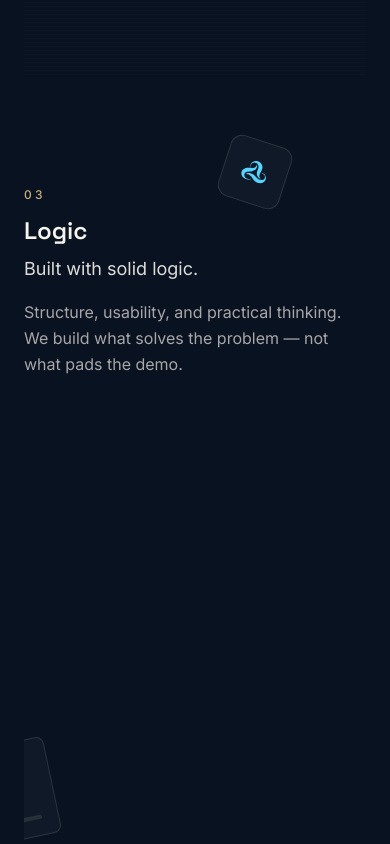
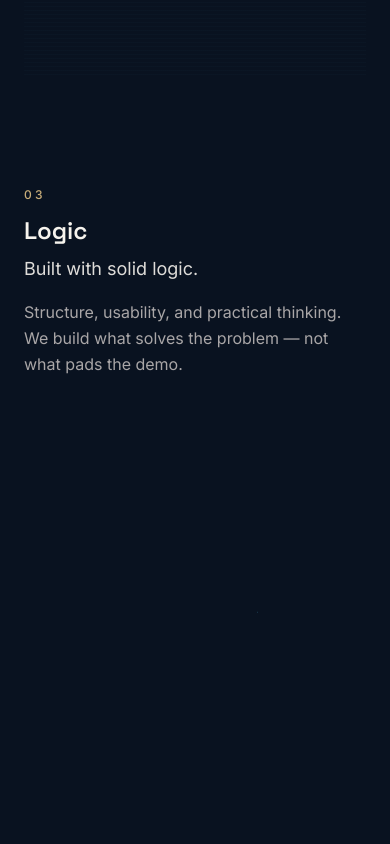
Before and after one commit to CreativeCodeLogic-owner/creativecodelogic, a React (Vite) app: page / in a window 390 px wide. Shown: the part 2600-3444 px from the top of the page. Built offline with nearby package versions, Linux system fonts and the light colour scheme.

Commit message:
feat: World Logic — blueprint construction of the mark

```diff
--- a/scripts/verify6.mjs
+++ b/scripts/verify6.mjs
@@ -164,6 +164,36 @@
     });
   }
 
+  // --- 3b. logic blueprint ----------------------------------------------------
+  // assemble the mark: put the stage centre ~40% up the viewport (scrub → 1)
+  await page.evaluate(() => {
+    const stage = document.querySelector('[data-world="2"] [data-stage]');
+    const r = stage.getBoundingClientRect();
+    const target = r.top + window.scrollY + r.height / 2 - window.innerHeight * 0.4;
+    window.scrollTo({ top: target, behavior: "instant" });
+  });
+  await sleep(1400); // scrub settle
+  out.logic = await page.evaluate(() => {
+    const panel = document.querySelector('[data-world="2"]');
+    if (!panel) return null;
+    return {
+      blueprint: panel.querySelectorAll("[data-blueprint]").length,
+      guides: panel.querySelectorAll("[data-guide]").length, // 3 circles + 2 centre lines
+      loops: panel.querySelectorAll("[data-loop]").length,
+      ticks: panel.querySelectorAll("[data-tick]").length,
+      fragments: panel.querySelectorAll("[data-fragment]").length, // old mechanic, must be 0
+      hasPersonalText: /ghassan|weekly report|revenue|uptime|save changes|earned/i.test(
+        panel.textContent || "",
+      ),
+    };
+  });
+  out.logicLoopDrag = await page.evaluate(() => {
+    // once assembled the three loops carry the grab cursor (drag → springs back)
+    const loops = [...document.querySelectorAll('[data-world="2"] [data-loop]')];
+    return loops.length === 3 && loops.every((l) => l.classList.contains("cursor-grab"));
+  });
+  await page.screenshot({ path: `${OUT}/full-logic.png` });
+
   // --- 4. process dots fill ---------------------------------------------------
   await page.evaluate(() => {
     const el = document.querySelector("[data-steps]");
--- a/src/components/worlds/WorldLogic.tsx
+++ b/src/components/worlds/WorldLogic.tsx
@@ -1,113 +1,75 @@
-import { useLayoutEffect, useRef } from "react";
-import { Triquetra } from "@/components/Triquetra";
+import { useLayoutEffect, useMemo, useRef } from "react";
+import { TRIQUETRA_LOOPS, TRIQUETRA_VIEWBOX } from "@/data/triquetra";
 import { gsap } from "@/lib/scroll";
 import { usePrefersReducedMotion } from "@/hooks/usePrefersReducedMotion";
 
-type Fragment = {
-  kind: "label" | "toggle" | "input" | "card" | "slider" | "badge" | "button" | "logo";
-  /** final grid position (% of the fragments container) and width */
-  x: number;
-  y: number;
-  w?: string;
-  /** centre the fragment horizontally instead of using x */
-  cx?: boolean;
-  /** extra landing delay in the scrub timeline (the keystone) */
-  late?: number;
-  /** scattered start: pixel offsets + rotation (deg) */
-  sx: number;
-  sy: number;
-  r: number;
-  title?: string;
-  value?: string;
-  bar?: string;
-  text?: string;
-};
+// The mark reads as a technical drawing: faint construction geometry that the
+// three loops trace over, then a low fill so it stays a "drawing", not a solid.
+const GUIDE_DRAW_OPACITY = 0.35;
+const GUIDE_RESOLVED_OPACITY = 0.14; // ~40% of the draw opacity
+const LOOP_FILL_OPACITY = 0.12;
+const TICK_OPACITY = 0.3;
+const DRAG_CLAMP = 40; // px, any direction
+const VIEW = 512; // TRIQUETRA_VIEWBOX is "0 0 512 512"
 
-const FRAGMENTS: Fragment[] = [
-  { kind: "label", text: "Weekly report", x: 0, y: 0, sx: -160, sy: -70, r: -8 },
-  { kind: "toggle", x: 88, y: 1, sx: 180, sy: -110, r: 11 },
-  { kind: "input", text: "ghassan@ccl.dev", x: 0, y: 20, w: "62%", sx: -220, sy: 60, r: 6 },
-  { kind: "card", title: "Revenue", value: "+18%", bar: "66%", x: 0, y: 44, w: "44%", sx: -120, sy: 150, r: -12 },
-  { kind: "card", title: "Uptime", value: "99.98%", bar: "94%", x: 52, y: 44, w: "44%", sx: 200, sy: 140, r: 9 },
-  { kind: "slider", x: 0, y: 70, w: "56%", sx: -180, sy: 220, r: -6 },
-  { kind: "badge", text: "Earned ✦", x: 66, y: 71, sx: 140, sy: 60, r: 14 },
-  { kind: "button", text: "Save changes", x: 66, y: 88, w: "34%", sx: 220, sy: 200, r: -10 },
-  // the keystone: the mark itself, snapping in last at top-centre
-  { kind: "logo", x: 0, y: 2, cx: true, late: 0.2, sx: 60, sy: -300, r: 18 },
-];
+type Guide = { cx: number; cy: number; r: number };
+type Tick = { x1: number; y1: number; x2: number; y2: number };
 
-function FragmentBody({ f }: { f: Fragment }) {
-  switch (f.kind) {
-    case "label":
-      return (
-        <p className="text-xs font-medium tracking-[0.2em] text-mist uppercase">
-          {f.text}
-        </p>
-      );
-    case "toggle":
-      return (
-        <div className="flex h-7 w-12 items-center rounded-full border border-accent/50 bg-accent/10 px-1">
-          <div className="ml-auto h-5 w-5 rounded-full bg-accent" />
-        </div>
-      );
-    case "input":
-      return (
-        <div className="rounded-md border border-ink/15 px-4 py-2.5 text-sm text-mist">
-          {f.text}
-        </div>
-      );
-    case "card":
-      return (
-        <div className="rounded-lg border border-ink/12 bg-ink/[0.03] p-4">
-          <p className="text-xs text-mist">{f.title}</p>
-          <p className="mt-1 font-display text-lg font-medium text-ink">
-            {f.value}
-          </p>
-          <div className="mt-3 h-1 rounded bg-ink/10">
-            <div
-              className="h-1 rounded bg-accent/70"
-              style={{ width: f.bar }}
-            />
-          </div>
-        </div>
-      );
-    case "slider":
-      return (
-        <div className="relative flex h-6 items-center">
-          <div className="h-px w-full bg-ink/20" />
-          <div className="absolute left-[35%] h-3.5 w-3.5 rounded-full border-2 border-accent bg-navy" />
-        </div>
-      );
-    case "badge":
-      return (
-        <span className="inline-flex items-center rounded-full border border-sand/50 px-3 py-1 text-xs text-sand">
-          {f.text}
-        </span>
-      );
-    case "button":
-      return (
-        <div className="rounded-full border border-accent/60 bg-accent/10 px-5 py-2.5 text-center text-sm font-medium text-accent">
-          {f.text}
-        </div>
-      );
-    case "logo":
-      return (
-        <div className="flex h-16 w-16 items-center justify-center rounded-xl border border-ink/12 bg-ink/[0.03] p-3">
-          <Triquetra className="h-full w-full" />
-        </div>
-      );
+/**
+ * Approximate each loop's bounding circle from its path (centroid + average
+ * radius), the composition centre from the loop centroids, and a few tick
+ * marks along the centre lines. Sampled once at mount — pure geometry, no text.
+ */
+function buildGeometry(): { guides: Guide[]; center: { x: number; y: number }; ticks: Tick[] } {
+  const sampler = document.createElementNS("http://www.w3.org/2000/svg", "path");
+  const guides = TRIQUETRA_LOOPS.map<Guide>((d) => {
+    sampler.setAttribute("d", d);
+    const len = sampler.getTotalLength();
+    const steps = Math.max(64, Math.round(len / 6));
+    let sx = 0;
+    let sy = 0;
+    const pts: { x: number; y: number }[] = [];
+    for (let i = 0; i <= steps; i++) {
+      const p = sampler.getPointAtLength((i / steps) * len);
+      pts.push({ x: p.x, y: p.y });
+      sx += p.x;
+      sy += p.y;
+    }
+    const cx = sx / pts.length;
+    const cy = sy / pts.length;
+    let r = 0;
+    for (const p of pts) r += Math.hypot(p.x - cx, p.y - cy);
+    return { cx, cy, r: r / pts.length };
+  });
+  const center = {
+    x: guides.reduce((a, g) => a + g.cx, 0) / guides.length,
+    y: guides.reduce((a, g) => a + g.cy, 0) / guides.length,
+  };
+  const ticks: Tick[] = [];
+  for (const d of [60, 120, 180]) {
+    // vertical ticks along the horizontal centre line
+    ticks.push({ x1: center.x - d, y1: center.y - 6, x2: center.x - d, y2: center.y + 6 });
+    ticks.push({ x1: center.x + d, y1: center.y - 6, x2: center.x + d, y2: center.y + 6 });
+    // horizontal ticks along the vertical centre line
+    ticks.push({ x1: center.x - 6, y1: center.y - d, x2: center.x + 6, y2: center.y - d });
+    ticks.push({ x1: center.x - 6, y1: center.y + d, x2: center.x + 6, y2: center.y + d });
   }
+  return { guides, center, ticks };
 }
 
 /**
- * World C — Logic. Generic interface fragments start scattered and rotated;
- * scroll (scrubbed, reversible) fades in a blueprint grid and snaps every
- * fragment into a tidy, aligned mini-interface. Reduced motion: final state.
+ * World C — Logic: "The Blueprint". A blueprint grid fades in, dashed
+ * construction guides (three loop circles + centre crosshair) draw over it,
+ * then the three triquetra loops trace in sequence and settle with a low fill
+ * as the guides fade back and tick marks appear. Scrubbed and reversible.
+ * Once assembled, each loop can be dragged and springs back — the "solid"
+ * proof. Reduced motion: the resolved drawing, statically.
  */
 export function WorldLogic() {
   const reduced = usePrefersReducedMotion();
   const panelRef = useRef<HTMLElement>(null);
   const assembled = useRef(false);
+  const { guides, center, ticks } = useMemo(buildGeometry, []);
 
   useLayoutEffect(() => {
     if (reduced) return;
@@ -120,58 +82,88 @@
         scrollTrigger: { trigger: panelRef.current, start: "top 78%", once: true },
       });
 
-      const fragments = gsap.utils.toArray<HTMLElement>(
-        "[data-fragment]",
+      const guideEls = gsap.utils.toArray<SVGGeometryElement>(
+        "[data-guide]",
+        panelRef.current,
+      );
+      const loopEls = gsap.utils.toArray<SVGPathElement>(
+        "[data-loop]",
         panelRef.current,
       );
 
+      // hidden start state (useLayoutEffect → set before paint, no flash)
+      gsap.set("[data-blueprint]", { opacity: 0 });
+      gsap.set("[data-tick]", { opacity: 0 });
+      guideEls.forEach((el) => gsap.set(el, { strokeDashoffset: 18, strokeOpacity: 0 }));
+      loopEls.forEach((el) => {
+        const len = el.getTotalLength();
+        el.style.strokeDasharray = `${len}`;
+        gsap.set(el, { strokeDashoffset: len, attr: { "fill-opacity": 0 } });
+      });
+
       const tl = gsap.timeline({
         scrollTrigger: {
-          trigger: "[data-fragments]",
+          trigger: "[data-stage]",
           start: "top 78%",
           end: "center 45%",
           scrub: 0.5,
           onUpdate: (self) => {
-            // once fully assembled, fragments become draggable
             const on = self.progress >= 0.98;
             if (on !== assembled.current) {
               assembled.current = on;
-              fragments.forEach((el) => el.classList.toggle("cursor-grab", on));
+              loopEls.forEach((el) => el.classList.toggle("cursor-grab", on));
             }
           },
         },
       });
-      tl.fromTo(
-        "[data-blueprint]",
-        { opacity: 0 },
-        { opacity: 1, duration: 0.3, ease: "none" },
-        0,
-      );
-      fragments.forEach((el, i) => {
-        const f = FRAGMENTS[i];
-        tl.from(
+
+      // 1. blueprint grid
+      tl.to("[data-blueprint]", { opacity: 1, duration: 0.15, ease: "none" }, 0);
+      // 2. construction guides draw in, staggered
+      guideEls.forEach((el, i) => {
+        tl.to(
           el,
           {
-            x: f.sx,
-            y: f.sy,
-            rotation: f.r,
-            duration: 0.55,
-            ease: "back.out(1.2)",
+            strokeDashoffset: 0,
+            strokeOpacity: GUIDE_DRAW_OPACITY,
+            duration: 0.25,
+            ease: "power1.out",
           },
-          0.12 + i * 0.05 + (f.late ?? 0),
+          0.1 + i * 0.04,
         );
       });
+      // 3. loops trace over the guides, in sequence, slightly overlapping
+      loopEls.forEach((el, i) => {
+        tl.to(
+          el,
+          { strokeDashoffset: 0, duration: 0.2, ease: "power1.inOut" },
+          0.42 + i * 0.12,
+        );
+      });
+      // 4. resolve: fills whisper in, guides fade back, ticks appear
+      loopEls.forEach((el) => {
+        tl.to(
+          el,
+          { attr: { "fill-opacity": LOOP_FILL_OPACITY }, duration: 0.2, ease: "power2.out" },
+          0.8,
+        );
+      });
+      guideEls.forEach((el) => {
+        tl.to(
+          el,
+          { strokeOpacity: GUIDE_RESOLVED_OPACITY, duration: 0.2, ease: "power2.out" },
+          0.82,
+        );
+      });
+      tl.to("[data-tick]", { opacity: TICK_OPACITY, duration: 0.2, ease: "power2.out" }, 0.84);
 
-      // drag a fragment out of place; it springs back to its slot
-      let drag: {
-        el: HTMLElement;
-        startX: number;
-        startY: number;
-      } | null = null;
+      // interaction: once assembled, drag a loop out of place; it springs back
+      let drag: { el: SVGPathElement; startX: number; startY: number } | null = null;
+      const clamp = (v: number) => Math.max(-DRAG_CLAMP, Math.min(DRAG_CLAMP, v));
 
-      const onDown = (el: HTMLElement) => (e: PointerEvent) => {
+      const onDown = (el: SVGPathElement) => (e: PointerEvent) => {
         if (!assembled.current) return;
-        gsap.killTweensOf(el);
+        gsap.killTweensOf(el, "x,y"); // stop an in-flight spring, keep timeline tweens
         drag = { el, startX: e.clientX, startY: e.clientY };
         el.setPointerCapture(e.pointerId);
         el.classList.add("cursor-grabbing");
@@ -180,24 +172,19 @@
       const onMove = (e: PointerEvent) => {
         if (!drag) return;
         gsap.set(drag.el, {
-          x: e.clientX - drag.startX,
-          y: e.clientY - drag.startY,
+          x: clamp(e.clientX - drag.startX),
+          y: clamp(e.clientY - drag.startY),
         });
       };
       const onUp = () => {
         if (!drag) return;
         drag.el.classList.remove("cursor-grabbing");
-        gsap.to(drag.el, {
-          x: 0,
-          y: 0,
-          duration: 0.3,
-          ease: "back.out(1.7)",
-        });
+        gsap.to(drag.el, { x: 0, y: 0, duration: 0.4, ease: "back.out(1.7)" });
         drag = null;
       };
 
       const removers: (() => void)[] = [];
-      fragments.forEach((el) => {
+      loopEls.forEach((el) => {
         el.style.touchAction = "pan-y";
         const down = onDown(el);
         el.addEventListener("pointerdown", down);
@@ -241,26 +228,92 @@
       </div>
 
       <div
-        data-fragments
+        data-stage
         aria-hidden="true"
         className="relative mt-14 h-[380px] w-full select-none md:h-[420px]"
       >
         {/* blueprint grid — fades in with the scrub, static when reduced */}
-        <div data-blueprint className="blueprint absolute -inset-4" />
-        {FRAGMENTS.map((f, i) => (
-          <div
-            key={i}
-            data-fragment
-            className="absolute"
-            style={{
-              left: f.cx ? "calc(50% - 2rem)" : `${f.x}%`,
-              top: `${f.y}%`,
-              width: f.w,
-            }}
-          >
-            <FragmentBody f={f} />
-          </div>
-        ))}
+        <div
+          data-blueprint
+          className="blueprint absolute -inset-4"
+          style={{ opacity: reduced ? 1 : 0 }}
+        />
+        <svg
+          viewBox={TRIQUETRA_VIEWBOX}
+          className="absolute inset-0 h-full w-full overflow-visible"
+        >
+          {/* construction guides: loop circles + centre crosshair */}
+          <g>
+            {guides.map((g, i) => (
+              <circle
+                key={`c${i}`}
+                data-guide
+                cx={g.cx}
+                cy={g.cy}
+                r={g.r}
+                fill="none"
+                stroke="#57D3FE"
+                strokeWidth={1.2}
+                strokeDasharray="5 5"
+                strokeOpacity={reduced ? GUIDE_RESOLVED_OPACITY : 0}
+              />
+            ))}
+            <line
+              data-guide
+              x1={0}
+              y1={center.y}
+              x2={VIEW}
+              y2={center.y}
+              stroke="#57D3FE"
+              strokeWidth={1.2}
+              strokeDasharray="5 5"
+              strokeOpacity={reduced ? GUIDE_RESOLVED_OPACITY : 0}
+            />
+            <line
+              data-guide
+              x1={center.x}
+              y1={0}
+              x2={center.x}
+              y2={VIEW}
+              stroke="#57D3FE"
+              strokeWidth={1.2}
+              strokeDasharray="5 5"
+              strokeOpacity={reduced ? GUIDE_RESOLVED_OPACITY : 0}
+            />
+          </g>
+
+          {/* tick marks along the centre lines */}
+          <g>
+            {ticks.map((t, i) => (
+              <line
+                key={`t${i}`}
+                data-tick
+                x1={t.x1}
+                y1={t.y1}
+                x2={t.x2}
+                y2={t.y2}
+                stroke="#57D3FE"
+                strokeWidth={1}
+                strokeOpacity={0.9}
+                opacity={reduced ? TICK_OPACITY : 0}
+              />
+            ))}
+          </g>
+
+          {/* the mark: three loops trace over the guides, then fill low */}
+          {TRIQUETRA_LOOPS.map((d, i) => (
+            <path
+              key={`l${i}`}
+              data-loop
+              d={d}
+              fill="#57D3FE"
+              fillOpacity={reduced ? LOOP_FILL_OPACITY : 0}
+              stroke="#57D3FE"
+              strokeWidth={2}
+              strokeLinejoin="round"
+            />
+          ))}
+        </svg>
       </div>
     </article>
   );
```
Also changed, not shown: .wolf/anatomy.md, .wolf/cerebrum.md, .wolf/memory.md.
